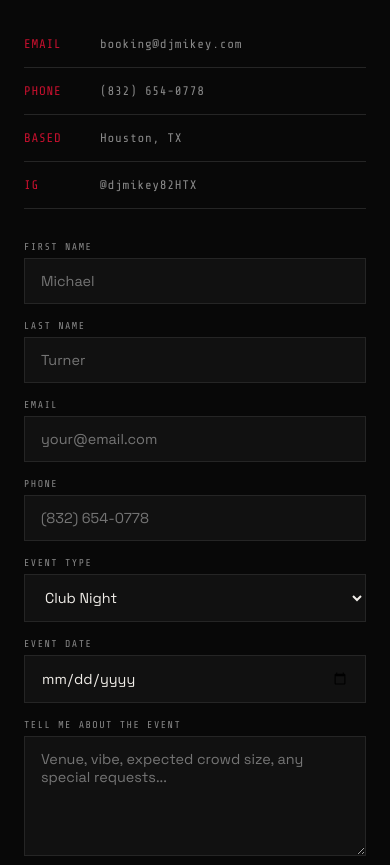
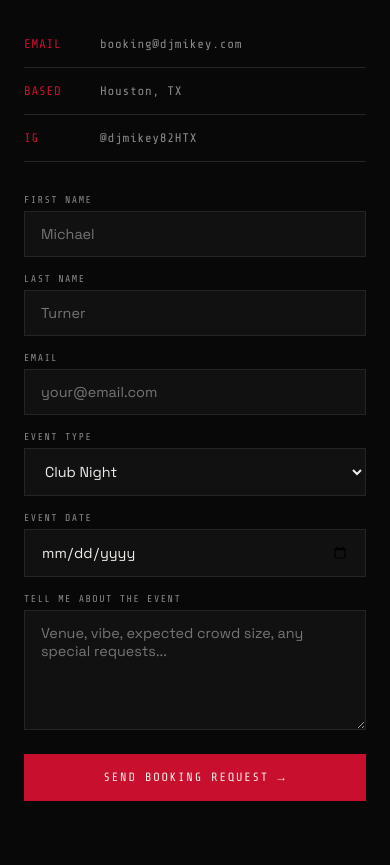
Before and after one commit to jhughes281/dj-mikey-site, a plain HTML site: page index.html in a window 390 px wide. Shown: the part 5302-6167 px from the top of the page. Drawn offline with nearby package versions, Linux system fonts and the light colour scheme.

Commit message:
Remove phone number

```diff
--- a/index.html
+++ b/index.html
@@ -247,7 +247,7 @@
     <div class="booking-info">
       <p>Ready to bring <strong>DJ Mikey</strong> to your event? Fill out the form and we'll get back to you within 24 hours. All events considered — clubs, private parties, corporate, weddings, and more.</p>
       <div class="contact-item"><span>EMAIL</span><span>booking@djmikey.com</span></div>
-      <div class="contact-item"><span>PHONE</span><span>(832) 654-0778</span></div>
+
       <div class="contact-item"><span>BASED</span><span>Houston, TX</span></div>
       <div class="contact-item"><span>IG</span><span>@djmikey82HTX</span></div>
     </div>
@@ -257,7 +257,7 @@
         <div class="form-group"><label>Last Name</label><input type="text" placeholder="Turner"/></div>
       </div>
       <div class="form-group"><label>Email</label><input type="email" placeholder="your@email.com"/></div>
-      <div class="form-group"><label>Phone</label><input type="tel" placeholder="(832) 654-0778"/></div>
+
       <div class="form-row">
         <div class="form-group"><label>Event Type</label><select><option>Club Night</option><option>Private Party</option><option>Corporate Event</option><option>Wedding</option><option>Cookout / Outdoor</option><option>Other</option></select></div>
         <div class="form-group"><label>Event Date</label><input type="date"/></div>
```
